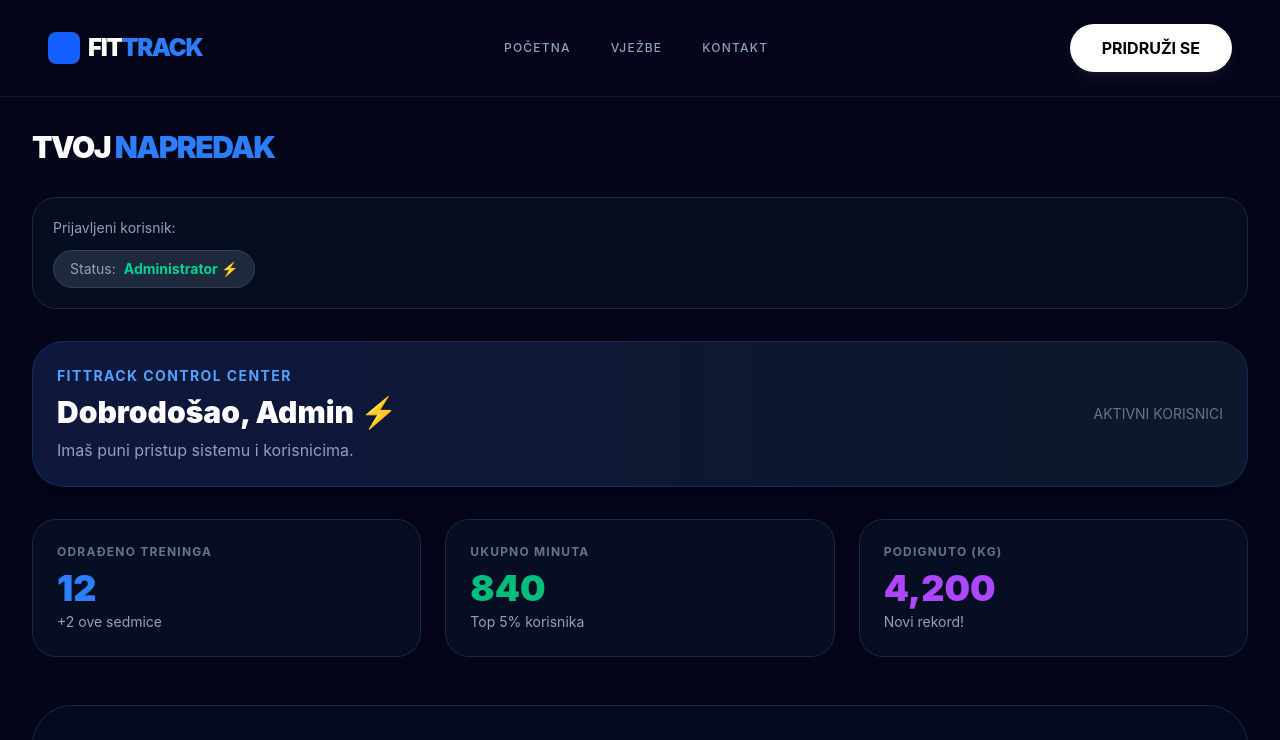
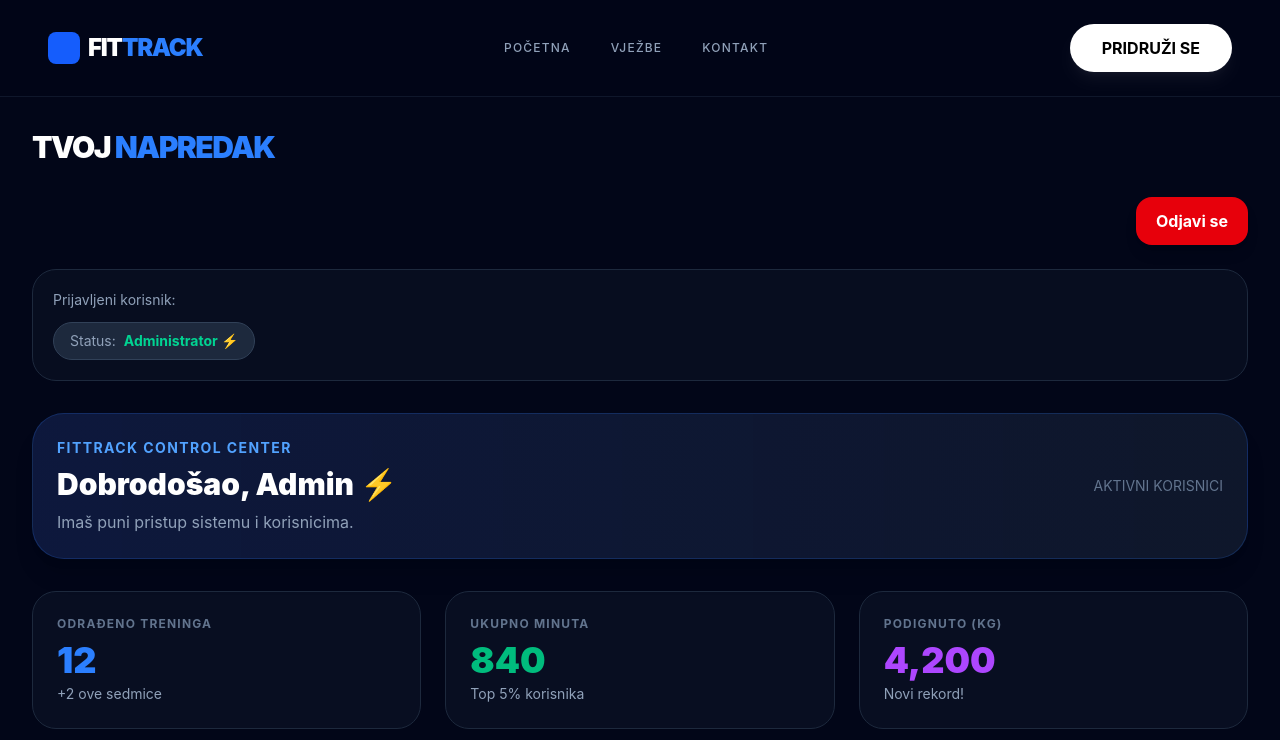
Before and after one commit to saraavdic25-collab/fit-track-dws-osiruo, a React (Vite) app in the folder frontend/: page /dashboard in a window 1280 px wide. Shown: the top 740 px of the page. Built offline with nearby package versions, Linux system fonts and the light colour scheme; sample sign-in values are in the browser's storage.

Commit message:
Dodana logout funkcionalnost i auth zastita

```diff
--- a/frontend/src/pages/Dashboard.jsx
+++ b/frontend/src/pages/Dashboard.jsx
@@ -3,6 +3,10 @@ import { useNavigate } from 'react-router-dom';
 
 function Dashboard() {
   const navigate = useNavigate();
+  const handleLogout = () => {
+  localStorage.removeItem('currentUser');
+  navigate('/login');
+};
 
   const currentUser = JSON.parse(
     localStorage.getItem('currentUser')
@@ -66,6 +70,14 @@ function Dashboard() {
         <h1 className="text-3xl font-black text-white mb-8 uppercase tracking-tighter">
           Tvoj <span className="text-blue-500">Napredak</span>
         </h1>
+        <div className="flex justify-end mb-6">
+  <button
+    onClick={handleLogout}
+    className="bg-red-600 hover:bg-red-500 text-white font-bold px-5 py-3 rounded-2xl transition-all shadow-lg"
+  >
+    Odjavi se
+  </button>
+</div>
 
         {/* Korisnik */}
         <div className="mb-8 bg-slate-900/40 border border-slate-800 rounded-3xl p-5">
```
